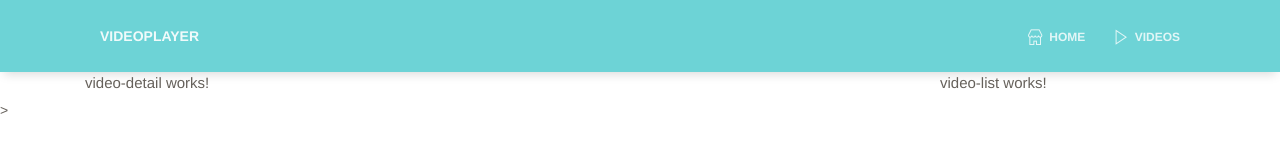
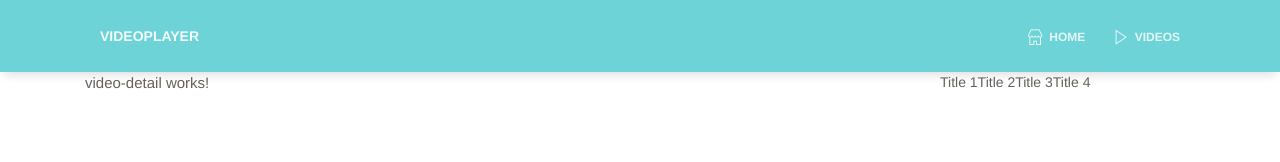
Before and after one commit to shafeequeom/Personal-Youtube-Playlist, an Angular app: page /videos in a window 1280 px wide. Shown: the top 162 px of the page. Built offline with nearby package versions, Linux system fonts and the light colour scheme.

Commit message:
Displaying video list

```diff
--- a/src/app/video-center/video-center.component.html
+++ b/src/app/video-center/video-center.component.html
@@ -4,7 +4,7 @@
       <video-detail></video-detail>
     </div>
     <div class="col-sm-3">
-      <video-list></video-list>
+      <video-list [videos]="videos"></video-list>
     </div>
   </div>
-</div>>
+</div>
--- a/src/app/video-center/video-center.component.ts
+++ b/src/app/video-center/video-center.component.ts
@@ -1,3 +1,4 @@
+import { Video } from './../video';
 import { Component, OnInit } from '@angular/core';
 
 @Component({
@@ -7,6 +8,12 @@ import { Component, OnInit } from '@angular/core';
 })
 export class VideoCenterComponent implements OnInit {
 
+  videos: Video[] = [
+    {"_id":"1","title":"Title 1", "url": "url 1", "discription": "desc 1"},
+    {"_id":"2","title":"Title 2", "url": "url 2", "discription": "desc 2"},
+    {"_id":"3","title":"Title 3", "url": "url 3", "discription": "desc 3"},
+    {"_id":"4","title":"Title 4", "url": "url 4", "discription": "desc 4"}
+  ];
   constructor() { }
 
   ngOnInit() {
--- a/src/app/video-list/video-list.component.html
+++ b/src/app/video-list/video-list.component.html
@@ -1,3 +1,3 @@
-<p>
-  video-list works!
-</p>
+<ul class="nav nav-pills nav-stacked">
+  <li *ngFor="let video of videos"><a>{{video.title}}</a></li>
+</ul>
--- a/src/app/video-list/video-list.component.ts
+++ b/src/app/video-list/video-list.component.ts
@@ -3,7 +3,8 @@ import { Component, OnInit } from '@angular/core';
 @Component({
   selector: 'video-list',
   templateUrl: './video-list.component.html',
-  styleUrls: ['./video-list.component.scss']
+  styleUrls: ['./video-list.component.scss'],
+  inputs:['videos']
 })
 export class VideoListComponent implements OnInit {
 
--- /dev/null
+++ b/src/app/video.ts
@@ -0,0 +1,6 @@
+export class Video {
+    _id: string;
+    title: string;
+    url: string;
+    discription:string;
+}
```
